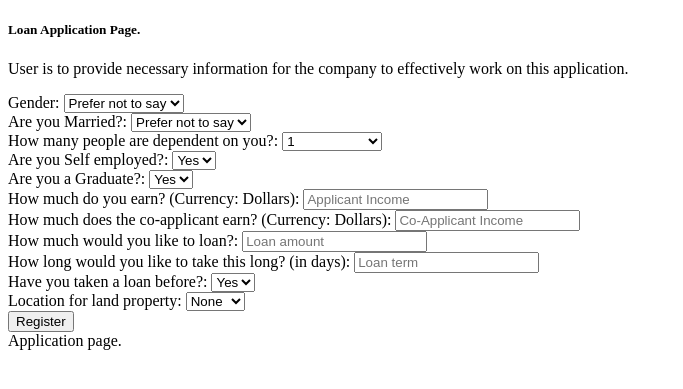
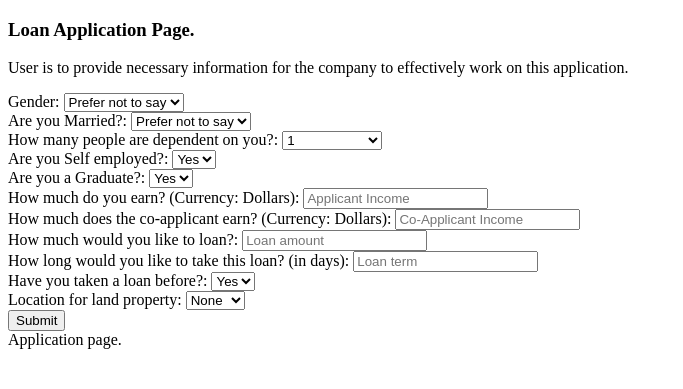
Before and after one commit to dev-tyta/LoanMe, a Flask app: page /application-page in a window 1280 px wide. Shown: the top 389 px of the page, without its empty margins (0-683 px from the left). Run offline with Flask 2, Linux system fonts and the light colour scheme; parts of the project's set-up code (start-up, migrations or seed data) failed here and were passed over.

Commit message:
necessary corrections on Loan Application Page

```diff
--- a/Deployment/templates/page.html
+++ b/Deployment/templates/page.html
@@ -8,7 +8,7 @@
     <title>Loan Application Page</title>
 </head>
 <body>
-    <h5>Loan Application Page.</h5>
+    <h3>Loan Application Page.</h3>
     <p>
         User is to provide necessary information for the company to effectively work on this application.
     </p>
@@ -67,12 +67,12 @@
                         <input type="number" name="loan_amount" id="loan_amount" placeholder="Loan amount" required>
                     </div>
                     <div class="form-field">
-                        <label for="loan_term">How long would you like to take this long? (in days):</label>
+                        <label for="loan_term">How long would you like to take this loan? (in days):</label>
                         <input type="number" name="email" id="loan_term" placeholder="Loan term" required>
                     </div>
                     <div class="form-field">
                         <label for="hist">Have you taken a loan before?:</label>
-                        <select type="d" name="password" id="hist" required>
+                        <select type="text" name="password" id="hist" required>
                             <option value="yes">Yes</option>
                             <option value="no">No</option>
                         </select>
@@ -87,7 +87,7 @@
                     </div>
                 </div>
                 <div class="button-field">
-                    <button type="submit" class="submit-button">Register</button>
+                    <button type="submit" class="submit-button">Submit</button>
                 </div>
             </div>
         </form>
```
